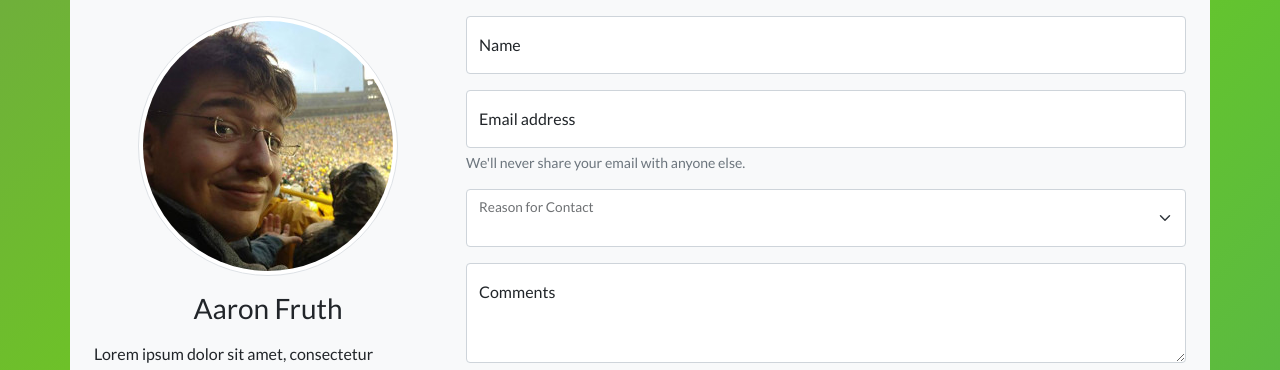
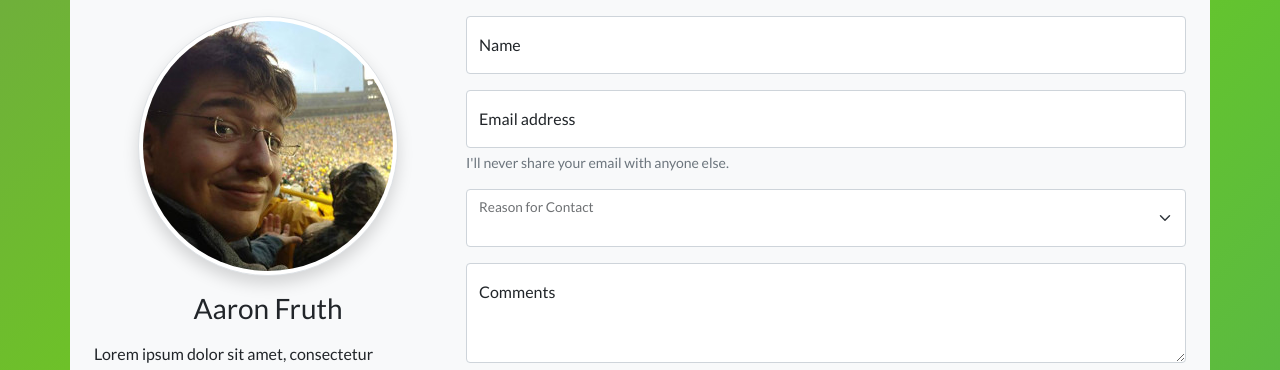
Before and after one commit to fruth/fruth.github.io, a Jekyll site: the page built from contact.html, in a window 1280 px wide. Shown: the part 237-607 px from the top of the page. Built offline with Jekyll 4.4.1, drawn with Linux system fonts in a browser that asks for light colours; nearby versions of some CDN libraries.

Commit message:
More tweaks to contact page

```diff
--- a/_includes/contact_form.html
+++ b/_includes/contact_form.html
@@ -8,7 +8,7 @@
   <div class="form-floating mb-3">
     <input type="email" class="form-control" id="_replyto" name="_replyto" placeholder="name@example.com">
     <label for="_replyto">Email address</label>
-    <div id="emailHelp" class="form-text">We'll never share your email with anyone else.</div>
+    <div id="emailHelp" class="form-text">I'll never share your email with anyone else.</div>
   </div>
 
   <div class="mb-3 form-floating">
--- a/contact.html
+++ b/contact.html
@@ -6,7 +6,7 @@
   <h1 class="pb-3 border-bottom">Contact</h1>
   <div class="row g-4 py-5">
     <div class="col-4">
-      <img src="/img/face.jpg" class="img-thumbnail border d-block mx-auto" alt="...">
+      <img src="/img/face.jpg" class="img-thumbnail shadow border d-block mx-auto" alt="...">
       <h3 class="text-center my-3">Aaron Fruth</h3>
       <p>Lorem ipsum dolor sit amet, consectetur adipiscing elit. Ut quis elit aliquam, gravida nibh nec, pellentesque lorem. Etiam maximus sed erat eget elementum. Lorem ipsum dolor sit amet, consectetur adipiscing elit. Praesent non bibendum ipsum. Sed ac ante quis sem blandit pulvinar ac sit amet nulla. Etiam maximus sem vel facilisis consequat. Vivamus rhoncus velit vel ante vehicula, in maximus ipsum euismod. Morbi accumsan pharetra pretium. Vestibulum quis porttitor odio. Nunc tempus elementum justo, et eleifend quam tincidunt vel. Nullam pulvinar auctor mi eu rutrum. Etiam nibh enim, porta id purus nec, volutpat imperdiet orci. Suspendisse potenti. Vivamus nibh eros, fringilla in tincidunt vel, suscipit at diam. In sit amet tincidunt odio. In hac habitasse platea dictumst. </p>
     </div>
```
